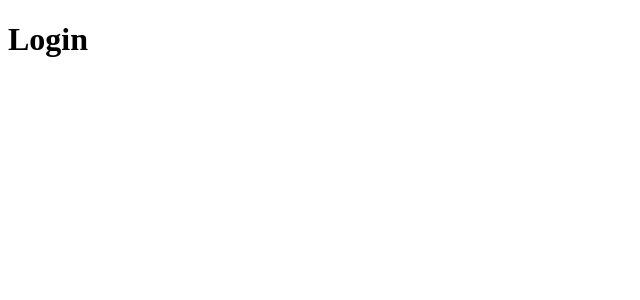
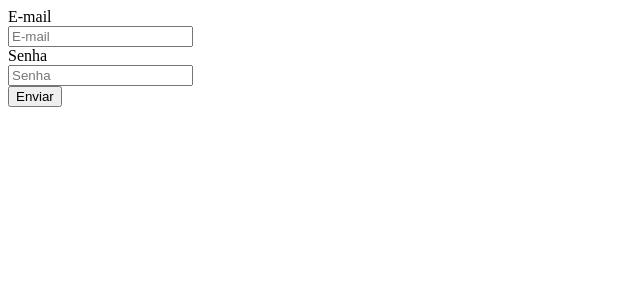
Before and after one commit to CAPIWARA/Uber-Hack-SP, a React (Create React App) app in the folder App/: page / in a window 1280 px wide. Shown: the top 300 px of the page, without its empty margins (0-640 px from the left). Built offline with nearby package versions, Linux system fonts and the light colour scheme.

Commit message:
Implementação do formulário do Login

```diff
--- a/App/src/actions/Login/actionCreator.js
+++ b/App/src/actions/Login/actionCreator.js
@@ -23,27 +23,29 @@ export const getToken = () => {
   return localStorage.getItem('user');
 };
 
-// export const signInAction = (values, history, resolve, reject) => {
-//   return () => {
-//     axios({
-//       method: 'post',
-//       url: `${UrlAPI.getUrl()}/api/auth`,
-//       data: values
-//     })
-//       .then(res => {
-//         setToken(res.data.token);
-//         history.push(UrlAPI.getUrl('initialPage'));
-//         resolve();
-//       })
-//       .catch(err => {
-//         reject(err);
-//       })
-//   }
-// };
+export const signInAction = (values, history, resolve, reject) => {
+  return () => {
+  //   axios({
+  //     method: 'post',
+  //     url: `${UrlAPI.getUrl()}/api/auth`,
+  //     data: values
+  //   })
+  //     .then(res => {
+  //       setToken(res.data.token);
+  //       history.push(UrlAPI.getUrl('initialPage'));
+  //       resolve();
+  //     })
+  //     .catch(err => {
+  //       reject(err);
+  //     })
+    setToken('StaticTokenTest');
+    history.push('/home');
+    resolve();
+  }
+};
 
 export const isAuthenticated = () => {
-  // return getToken();
-  return true
+  return getToken();
 };
 
 // export const signOutAction = () => {
--- /dev/null
+++ b/App/src/components/FormRenders/renderField.js
@@ -0,0 +1,12 @@
+import React from 'react'
+
+export const renderField = ({input, label, type, disabled, meta: {touched, error}, ...others}) => (
+  <div>
+    <label>{label}</label>
+    <div>
+      <input {...input} placeholder={label} type={type} disabled={disabled} {...others}/>
+
+      {touched && (error && <span>{error}</span>)}
+    </div>
+  </div>
+);
--- /dev/null
+++ b/App/src/components/Forms/FormLogin.js
@@ -0,0 +1,40 @@
+import React from 'react'
+import {Field, reduxForm} from 'redux-form'
+import {renderField} from "../FormRenders/renderField";
+
+const validate = values => {
+  const requiredMsg = "Este campo é obrigatório";
+  const errors = {};
+
+  if (!values.email) {
+    errors.email = requiredMsg
+  } else if (!/^[A-Z0-9._%+-]+@[A-Z0-9.-]+\.[A-Z]{2,4}$/i.test(values.email)) {
+    errors.email = 'Endereço de e-mail inválido'
+  }
+
+  if (!values.password) {
+    errors.password = requiredMsg
+  }
+
+  return errors
+};
+
+
+function FormLogin(props) {
+  const {handleSubmit, submitting} = props;
+  return (
+    <form onSubmit={handleSubmit}>
+      <Field name="email" type="email" component={renderField} label="E-mail" />
+      <Field name="password" type="password" component={renderField} label="Senha" />
+
+      <button type='submit' disabled={submitting}>
+        {submitting ? 'Enviando' : 'Enviar'}
+      </button>
+    </form>
+  )
+}
+
+export default reduxForm({
+  form: 'formlogin',
+  validate
+})(FormLogin)
--- a/App/src/views/LoginView.js
+++ b/App/src/views/LoginView.js
@@ -1,11 +1,42 @@
 import React, {Component} from 'react';
+import FormLogin from '../components/Forms/FormLogin'
+import {signInAction} from '../actions/Login/actionCreator'
+import {connect} from 'react-redux';
 
-export default class LoginView extends Component {
+class LoginView extends Component {
+  loginSubmit = (values) => {
+    return new Promise((resolve, reject) => {
+      this.props.signInAction(values, this.props.history, resolve, reject);
+
+    })
+      .catch(err => {
+        if(err === 'null' || err === 'undefined'){
+          console.warn('Credenciais Inválidas!')
+        } else{
+          console.warn(err)
+        }
+
+      })
+  };
+
   render() {
     return (
       <div>
-        <h1>Login</h1>
+        <FormLogin onSubmit={this.loginSubmit} />
       </div>
     )
   }
 }
+
+
+const mapStateToProps = state => {
+  return state;
+};
+
+const mapDispatchToProps = dispatch => {
+  return {
+    signInAction: (values, history, resolve, reject) => dispatch(signInAction(values, history, resolve, reject))
+  }
+};
+
+export default connect(mapStateToProps, mapDispatchToProps)(LoginView);
```
